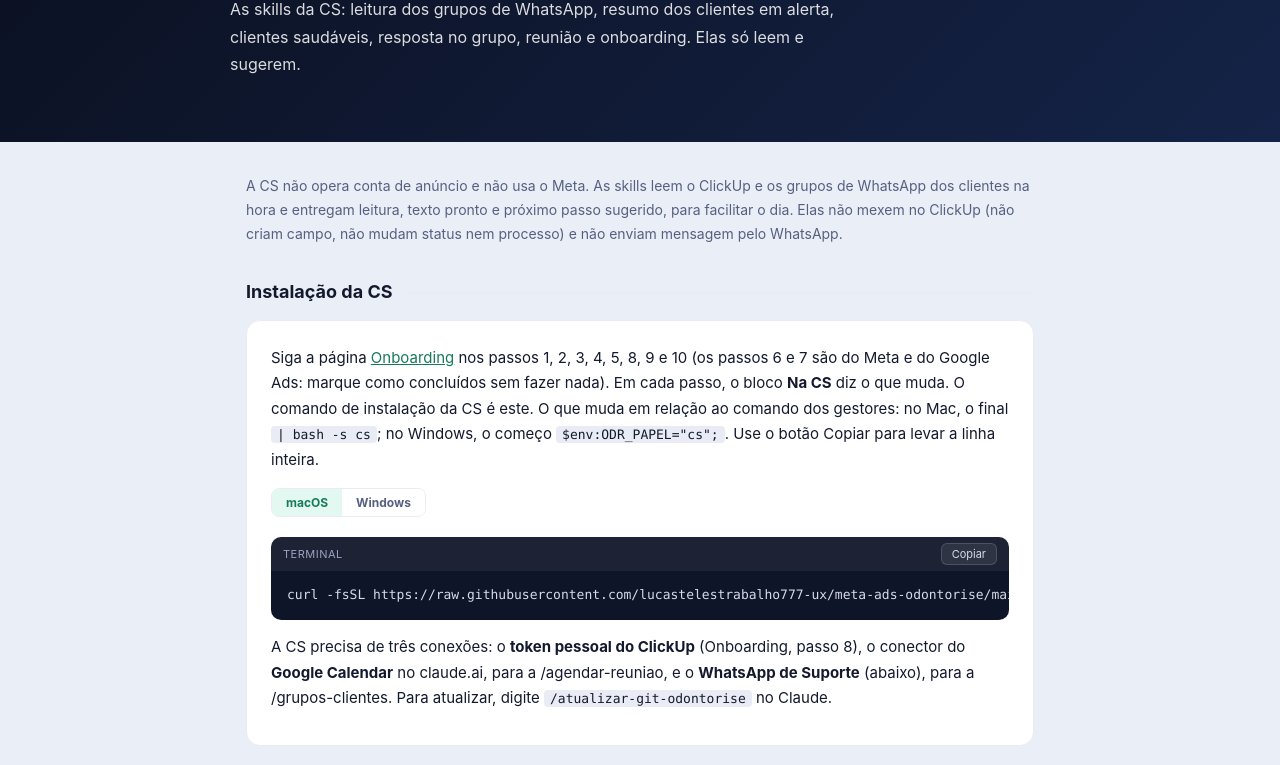
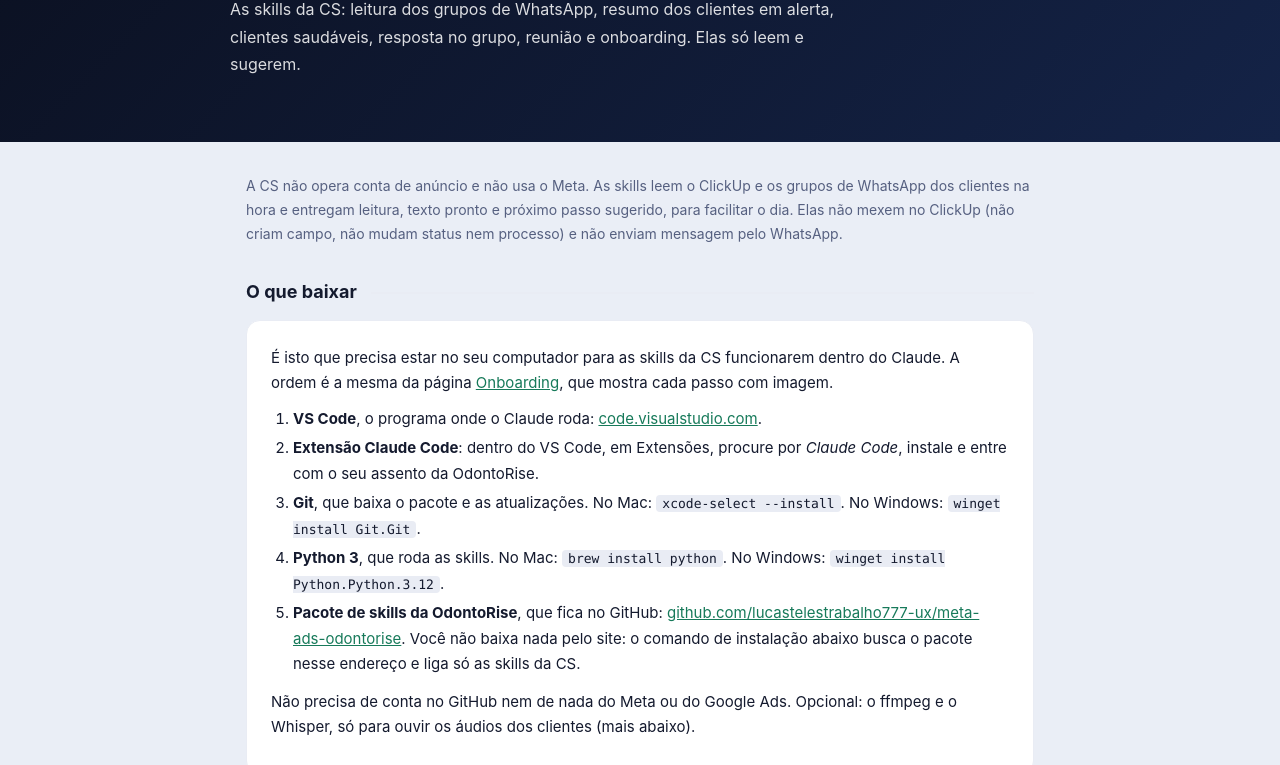
Before and after one commit to lucastelestrabalho777-ux/guia-ia-odontorise, a plain HTML site: page cs/index.html in a window 1280 px wide. Shown: the part 192-957 px from the top of the page. Drawn offline with Linux system fonts and the light colour scheme.

Commit message:
CS: lista do que baixar, com o link do pacote no GitHub
Co-Authored-By: Claude Fable 5.2 <noreply@anthropic.com>

```diff
--- a/cs/index.html
+++ b/cs/index.html
@@ -30,6 +30,19 @@
 
 <main class="container">
   <p class="intro">A CS não opera conta de anúncio e não usa o Meta. As skills leem o ClickUp e os grupos de WhatsApp dos clientes na hora e entregam leitura, texto pronto e próximo passo sugerido, para facilitar o dia. Elas não mexem no ClickUp (não criam campo, não mudam status nem processo) e não enviam mensagem pelo WhatsApp.</p>
+
+  <div class="divider"><h2>O que baixar</h2></div>
+  <div class="card">
+    <p>É isto que precisa estar no seu computador para as skills da CS funcionarem dentro do Claude. A ordem é a mesma da página <a href="../onboarding/">Onboarding</a>, que mostra cada passo com imagem.</p>
+    <ol>
+      <li><strong>VS Code</strong>, o programa onde o Claude roda: <a href="https://code.visualstudio.com/" target="_blank" rel="noopener">code.visualstudio.com</a>.</li>
+      <li><strong>Extensão Claude Code</strong>: dentro do VS Code, em Extensões, procure por <em>Claude Code</em>, instale e entre com o seu assento da OdontoRise.</li>
+      <li><strong>Git</strong>, que baixa o pacote e as atualizações. No Mac: <code>xcode-select --install</code>. No Windows: <code>winget install Git.Git</code>.</li>
+      <li><strong>Python 3</strong>, que roda as skills. No Mac: <code>brew install python</code>. No Windows: <code>winget install Python.Python.3.12</code>.</li>
+      <li><strong>Pacote de skills da OdontoRise</strong>, que fica no GitHub: <a href="https://github.com/lucastelestrabalho777-ux/meta-ads-odontorise" target="_blank" rel="noopener">github.com/lucastelestrabalho777-ux/meta-ads-odontorise</a>. Você não baixa nada pelo site: o comando de instalação abaixo busca o pacote nesse endereço e liga só as skills da CS.</li>
+    </ol>
+    <p>Não precisa de conta no GitHub nem de nada do Meta ou do Google Ads. Opcional: o ffmpeg e o Whisper, só para ouvir os áudios dos clientes (mais abaixo).</p>
+  </div>
 
   <div class="divider"><h2>Instalação da CS</h2></div>
   <div class="card">
@@ -82,7 +95,7 @@ UAZAPI_INSTANCE_TOKEN=</pre></div>
 
   <div class="callout"><span class="ico">💡</span><div>Resultado de anúncio não está no ClickUp. Por isso as skills da CS nunca citam número de resultado nem explicam queda: quem responde com número é o gestor do cliente. O resumo das reuniões gravadas continua com a ferramenta de gravação da OdontoRise.</div></div>
   <div class="callout"><span class="ico">💬</span><div><strong>O que a /grupos-clientes enxerga.</strong> Os últimos 7 dias de cada grupo, que é o que a Uazapi guarda. Texto e áudio de cliente (com o passo opcional); imagem, vídeo e documento aparecem só como aviso. O que o cliente escreveu é para você ler na tela: não vai para o ClickUp, para outro grupo nem para arquivo.</div></div>
-  <div class="callout"><span class="ico">🗓️</span><div><strong>Atualizações desta página.</strong> 12/11/2026: /grupos-clientes e a conexão com o WhatsApp de Suporte. 13/10/2026: instalação própria da CS (sem Meta), /clientes-criticos como resumo da lista Clientes em Alerta, /clientes-saudaveis e /suporte-grupo só com o ClickUp.</div></div>
+  <div class="callout"><span class="ico">🗓️</span><div><strong>Atualizações desta página.</strong> 13/11/2026: lista do que baixar, com o link do pacote no GitHub. 12/11/2026: /grupos-clientes e a conexão com o WhatsApp de Suporte. 13/10/2026: instalação própria da CS (sem Meta), /clientes-criticos como resumo da lista Clientes em Alerta, /clientes-saudaveis e /suporte-grupo só com o ClickUp.</div></div>
 </main>
 
 <footer class="footer">Guia de IA OdontoRise. Material interno da agência.</footer>
```
